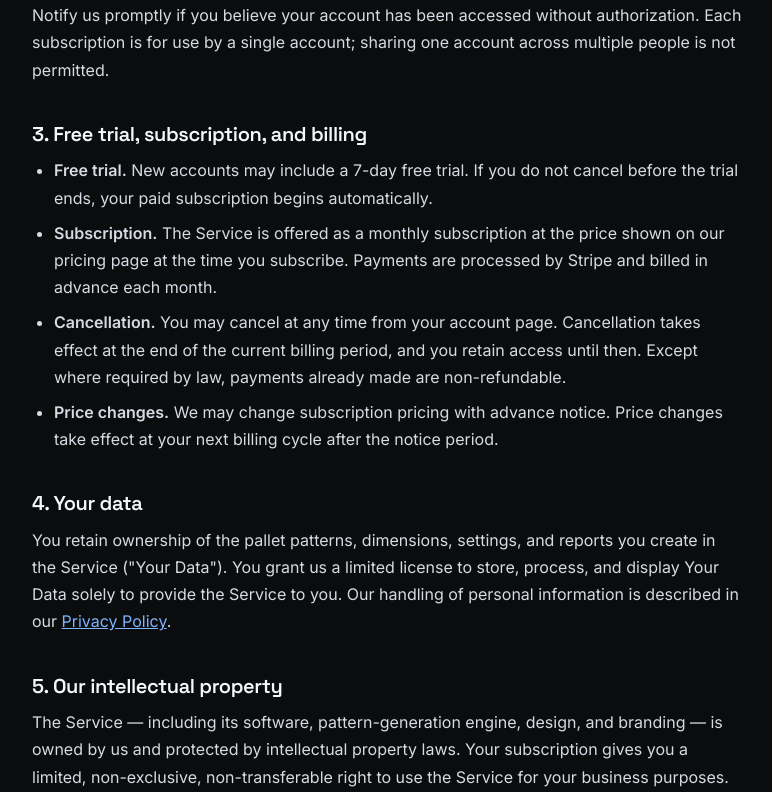
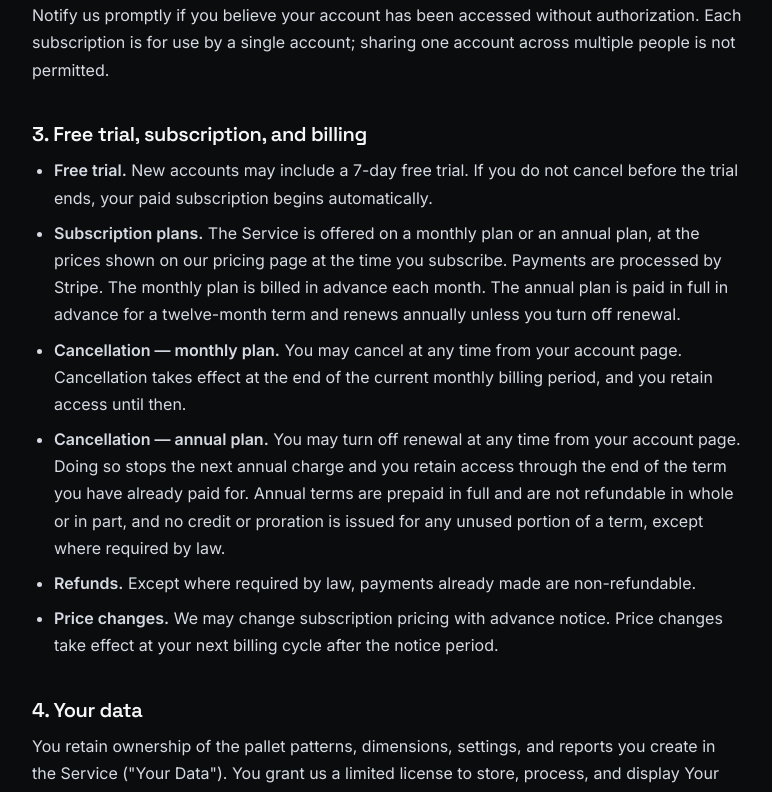
Before and after one commit to KnappBuiltMachines/betselstack-site, a Next.js app: page /terms in a window 1280 px wide. Shown: the part 634-1426 px from the top of the page, without its empty margins (252-1024 px from the left). Built offline with nearby package versions, Linux system fonts and the light colour scheme.

Commit message:
Revise subscription and cancellation policy details
Updated subscription and cancellation terms for clarity.

```diff
--- a/app/terms/page.js
+++ b/app/terms/page.js
@@ -94,16 +94,30 @@ export default function TermsPage() {
           subscription begins automatically.
         </li>
         <li>
-          <strong>Subscription.</strong> The Service is offered as a monthly
-          subscription at the price shown on our pricing page at the time you
-          subscribe. Payments are processed by Stripe and billed in advance
-          each month.
+          <strong>Subscription plans.</strong> The Service is offered on a
+          monthly plan or an annual plan, at the prices shown on our pricing
+          page at the time you subscribe. Payments are processed by Stripe. The
+          monthly plan is billed in advance each month. The annual plan is paid
+          in full in advance for a twelve-month term and renews annually unless
+          you turn off renewal.
         </li>
         <li>
-          <strong>Cancellation.</strong> You may cancel at any time from your
-          account page. Cancellation takes effect at the end of the current
-          billing period, and you retain access until then. Except where
-          required by law, payments already made are non-refundable.
+          <strong>Cancellation &mdash; monthly plan.</strong> You may cancel at
+          any time from your account page. Cancellation takes effect at the end
+          of the current monthly billing period, and you retain access until
+          then.
+        </li>
+        <li>
+          <strong>Cancellation &mdash; annual plan.</strong> You may turn off
+          renewal at any time from your account page. Doing so stops the next
+          annual charge and you retain access through the end of the term you
+          have already paid for. Annual terms are prepaid in full and are not
+          refundable in whole or in part, and no credit or proration is issued
+          for any unused portion of a term, except where required by law.
+        </li>
+        <li>
+          <strong>Refunds.</strong> Except where required by law, payments
+          already made are non-refundable.
         </li>
         <li>
           <strong>Price changes.</strong> We may change subscription pricing
```
